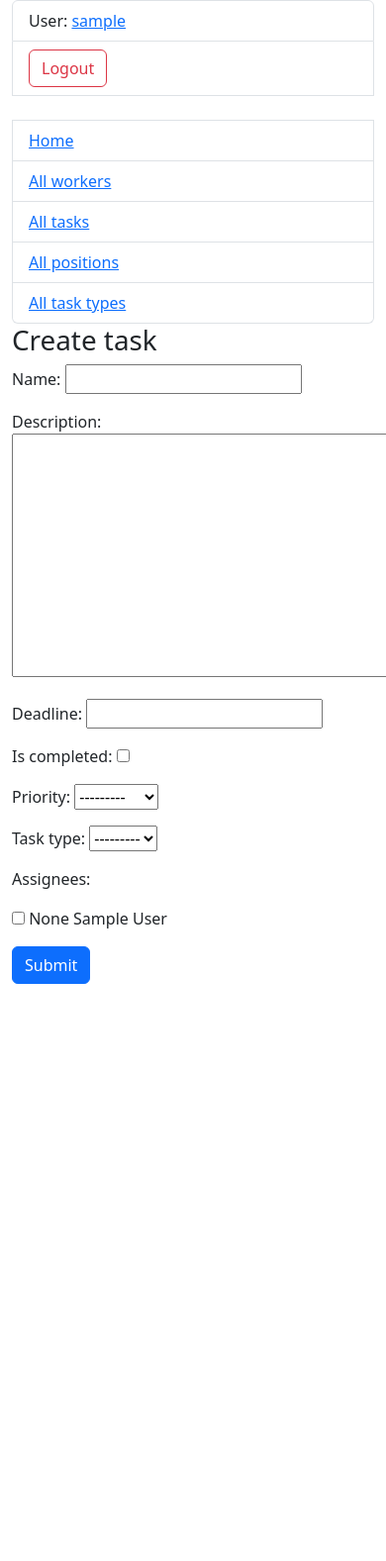
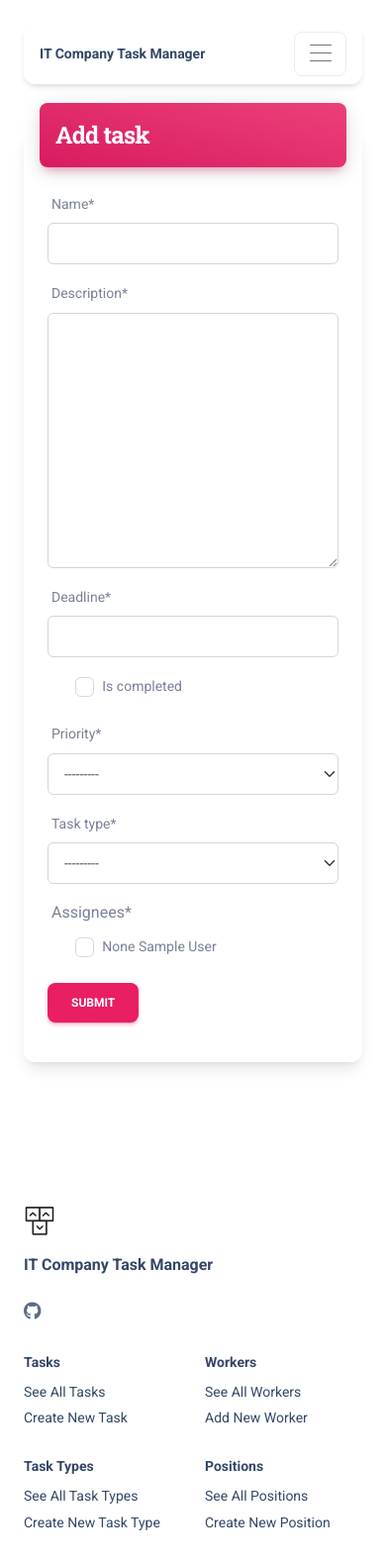
Before and after one commit to Meksim-fesh/it-company-task-manager, a Django app: page /tasks/create/ in a window 390 px wide; the page is wider, and only the part inside the window is pictured. Shown: that part at 99% size. Before the commit the page ends 994 px from the top of that part, so only its background shows below. Run offline with Django 5.2, Linux system fonts and the light colour scheme; the visitor is signed in with stand-in values (Sample User, id 1); data comes from the database, SQL or seed files in the repository; data that the repository does not hold is empty; some libraries are stand-ins or nearby versions.

Commit message:
Change task_form.html using the template kit

```diff
--- a/templates/task_manager/task_form.html
+++ b/templates/task_manager/task_form.html
@@ -1,17 +1,38 @@
-{% extends "base.html" %}
+{% extends "layouts/base_background.html" %}
+{% load static %}
+{% load crispy_forms_filters %}
+
+{% block title %} IT Company Task Manager - Task Form {% endblock title %}
 
 
 {% block content %}
 
-  <h1>{{ object|yesno:"Update, Create" }} task</h1>
-
-  <form action="" method="post" novalidate>
-
-    {% csrf_token %}
-    {{ form.as_p }}
-
-    <input type="submit" value="Submit" class="btn btn-primary">
-
-  </form>
+  <section>
+    <div class="page-header min-vh-100">
+      <div class="container">
+        <div class="row">
+          <div class="col-6 d-lg-flex d-none h-100 my-auto pe-0 position-absolute top-0 start-0 text-center justify-content-center flex-column">
+            <div class="position-relative h-100 m-3 px-7 border-radius-lg d-flex flex-column justify-content-center" style="background-image: url('{% static 'img/illustrations/illustration-signin.jpg' %}'); background-size: cover;" loading="lazy"></div>
+          </div>
+          <div class="col-xl-5 col-lg-6 col-md-7 d-flex flex-column ms-auto me-auto ms-lg-auto me-lg-5">
+            <div class="card d-flex blur justify-content-center shadow-lg mt-8 mb-5">
+              <div class="card-header p-0 position-relative mt-n4 mx-3 z-index-2 bg-transparent">
+                <div class="bg-gradient-primary shadow-primary border-radius-lg p-3">
+                  <h3 class="text-white text-primary mb-0">{{ object|yesno:"Update, Add" }} task</h3>
+                </div>
+              </div>
+              <div class="card-body">
+                <form action="" method="post">
+                  {% csrf_token %}
+                  {{ form|crispy }}
+                  <input type="submit" value="Submit" class="btn btn-primary">
+                </form>
+              </div>
+            </div>
+          </div>
+        </div>
+      </div>
+    </div>
+  </section>
 
 {% endblock %}
```
